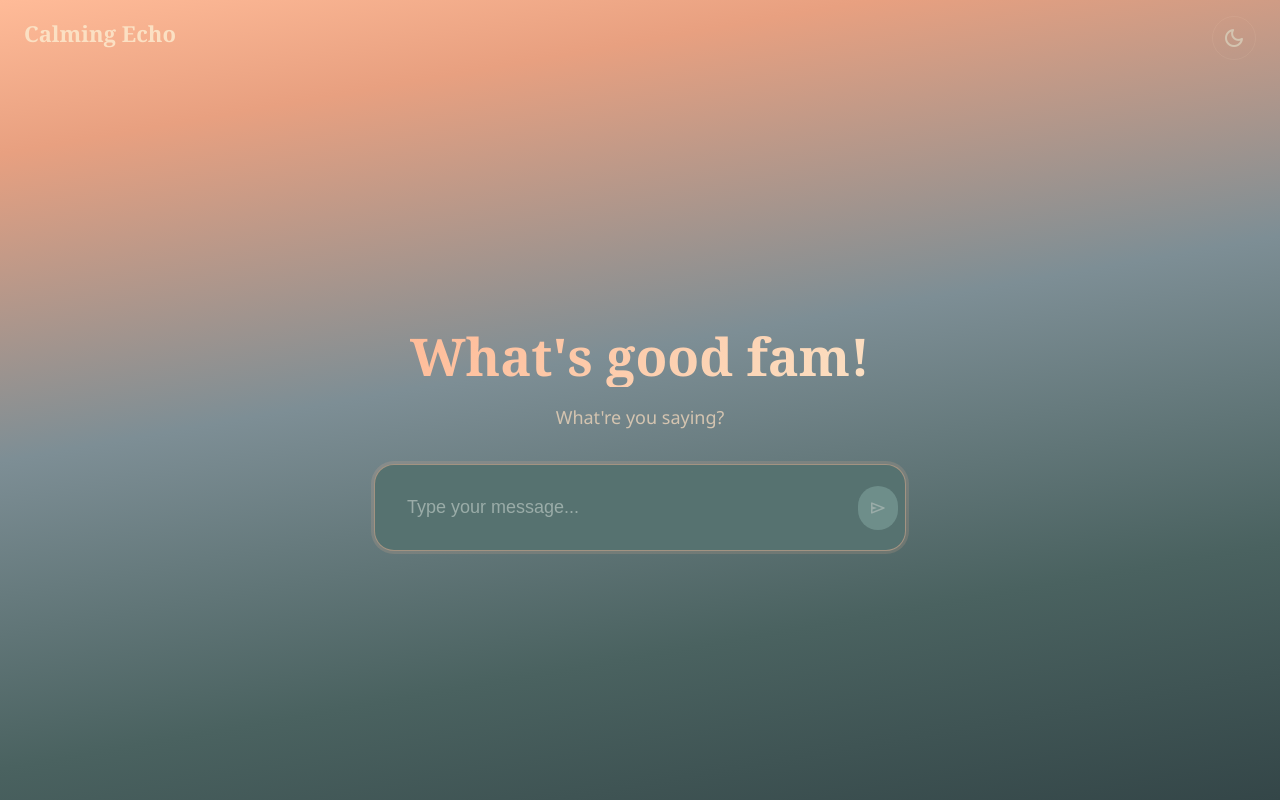
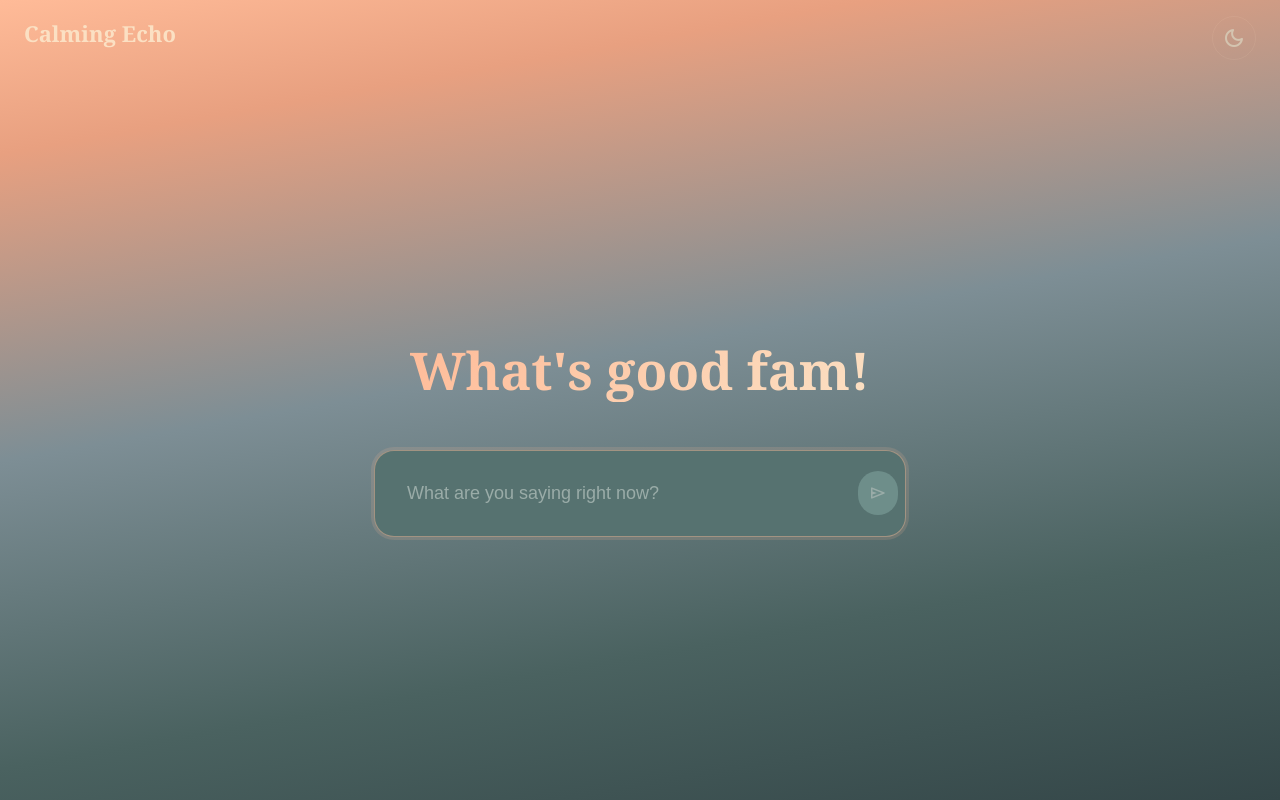
Before and after one commit to exdu1/calming-echo-app-main, a React (Vite) app in the folder client/: page /chat in a window 1280 px wide. Built offline with nearby package versions, Linux system fonts and the light colour scheme.

Commit message:
Changed input placeholder to be funny.

```diff
--- a/client/src/routes/chatPage/ChatPage.jsx
+++ b/client/src/routes/chatPage/ChatPage.jsx
@@ -79,13 +79,12 @@ const ChatPage = () => {
                 <div className="welcome">
                     <div className="welcome-text">
                         <h1>What's good fam!</h1>
-                        <p>What're you saying?</p>
                     </div>
                     <form className="input-form input-form--welcome" onSubmit={handleSubmit}>
                         <div className="input-wrapper">
                             <input
                                 type="text"
-                                placeholder="Type your message..."
+                                placeholder="What are you saying right now?"
                                 value={input}
                                 onChange={(e) => setInput(e.target.value)}
                                 disabled={isLoading}
@@ -137,7 +136,7 @@ const ChatPage = () => {
                             <div className="input-wrapper">
                                 <input
                                     type="text"
-                                    placeholder="Type your message..."
+                                    placeholder="What're you saying right now?"
                                     value={input}
                                     onChange={(e) => setInput(e.target.value)}
                                     disabled={isLoading}
```
